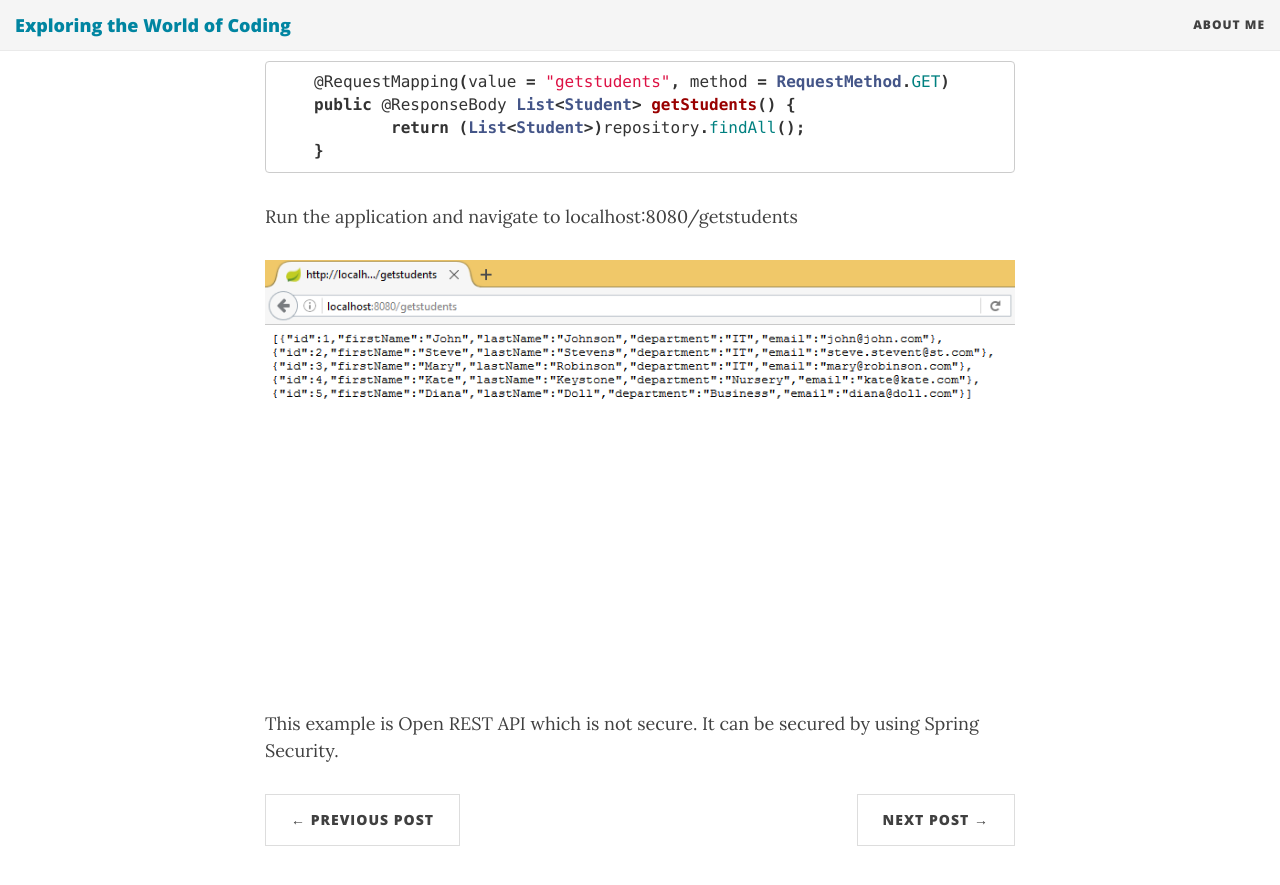
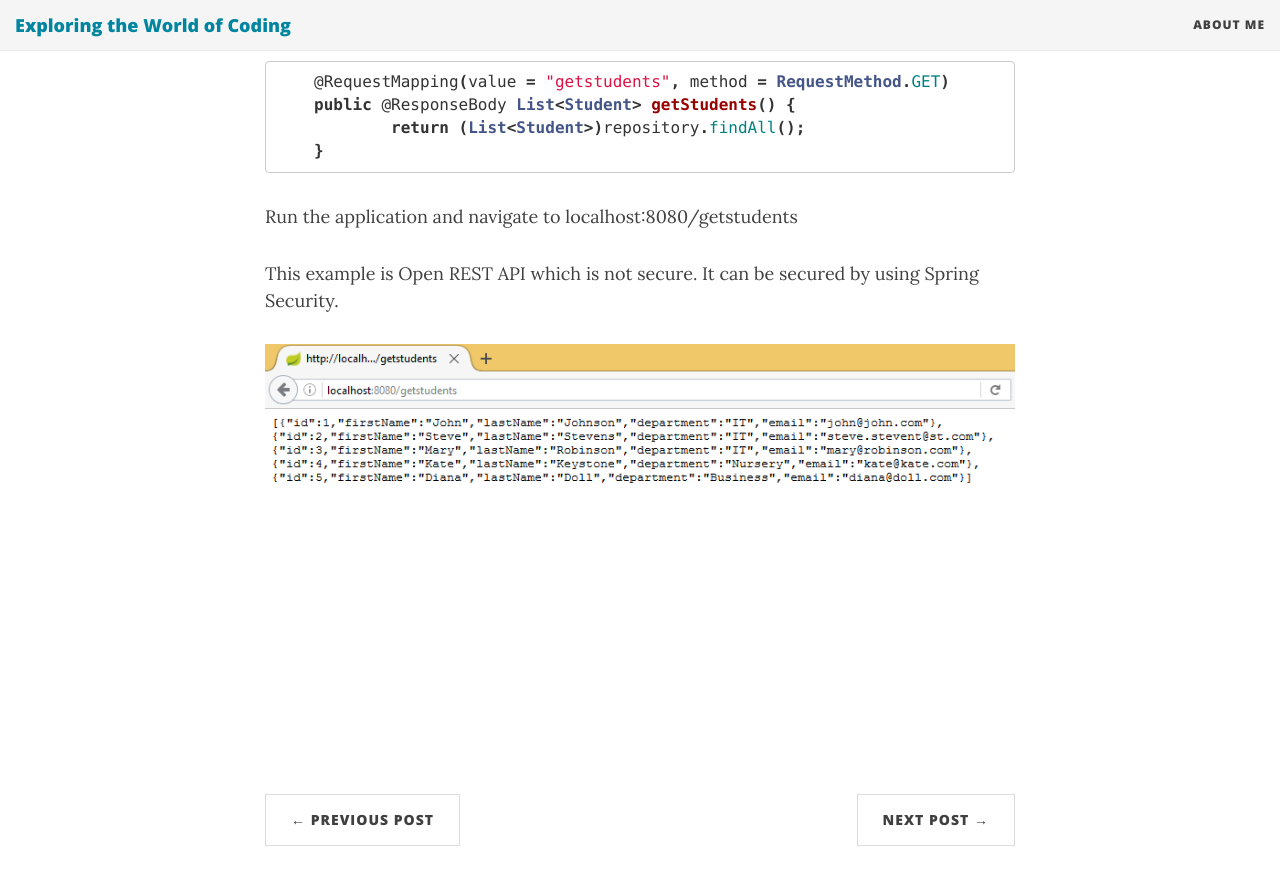
Before and after one commit to juhahinkula/juhahinkula.github.io, a Jekyll site: the page built from _posts/2016-06-20-crudboot-rest.markdown, in a window 1280 px wide and 900 px high, scrolled down 433 px. Shown: the top 885 px of the window. Built offline with Jekyll 4.4.1, drawn with Linux system fonts in a browser that asks for light colours; nearby versions of some CDN libraries; comment, search, counter and statistics services are not loaded.

```diff
--- a/_posts/2016-06-20-crudboot-rest.markdown
+++ b/_posts/2016-06-20-crudboot-rest.markdown
@@ -15,6 +15,6 @@ Just add following method to controller class. Spring uses Jackson JSON library
 
 Run the application and navigate to localhost:8080/getstudents
 
+This example is Open REST API which is not secure. It can be secured by using Spring Security.
+
 ![screenshot]({{ site.baseurl }}/img/bootrest.png)
-
-This example is Open REST API which is not secure. It can be secured by using Spring Security.
```
